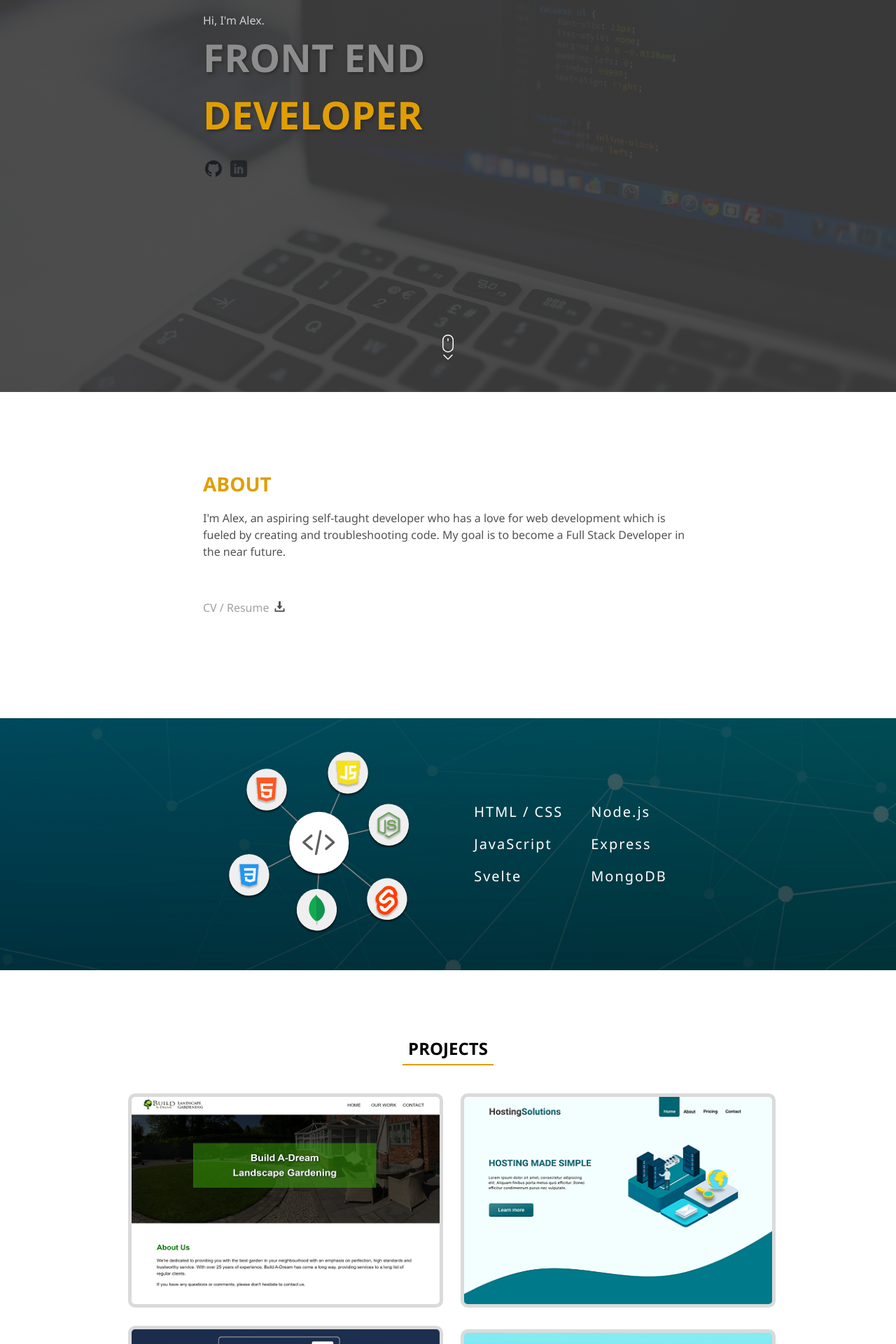
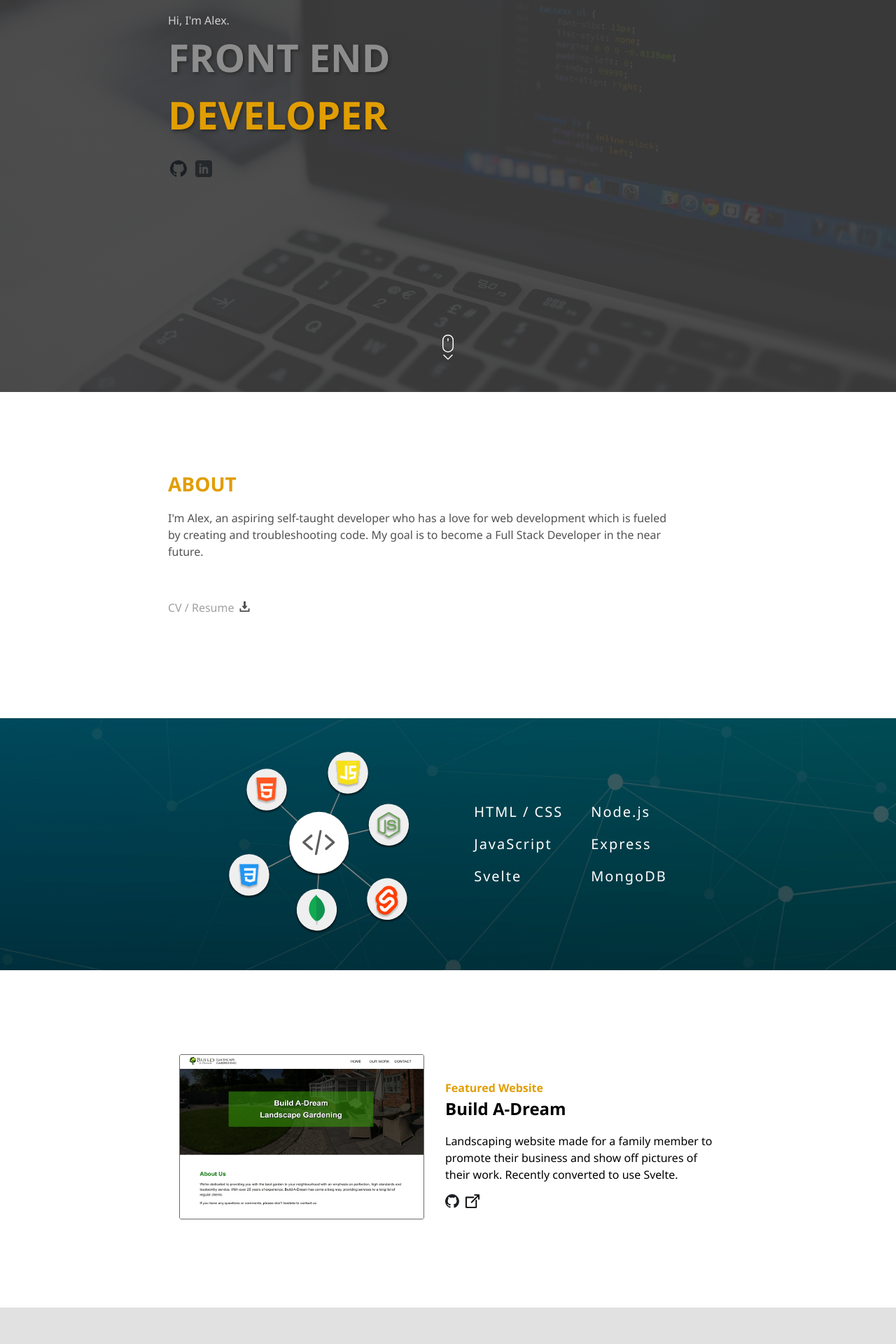
Before and after one commit to xfvelocity/portfolio-legacy, a PHP site: page / in a window 1280 px wide. Shown: the part 240-2160 px from the top of the page at 70% size. Run offline with PHP 8.4, Linux system fonts and the light colour scheme.

Commit message:
Projects updated, intersectionobserver for transitions

```diff
--- a/src/index.html
+++ b/src/index.html
@@ -37,6 +37,7 @@
 
     <a id="about"></a>
     <!-- Destination for the scroll down icon -->
+    <section class="aboutSection">
       <div class="about">
         <h2>ABOUT</h2>
         <p>
@@ -52,9 +53,10 @@
           </p>
         </a>
       </div>
+    </section>
 
     <!------- Services ---------->
-
+    <section class="servicesSection">
       <div class="services">
         <div class="services-img">
           <img src="img/technologies.svg" alt="">
@@ -72,66 +74,72 @@
           </ul>
         </div>
       </div>
+    </section>
 
+    <section class="projectSection">
       <div class="projects">
-      <div class="projects-title">
-        <a id="project">.</a>
-        <h2>PROJECTS</h2>
+        <div class="left project">
+          <div class="project-img">
+            <a href="https://builda-dream.com/">
+              <img src="img/build.png" alt="">
+            </a>
           </div>
-
-      <!------- Build A-Dream ---------->
-      <div class="projects-container">
-        <div class="projects-container-row left">
-          <img src="img/build.png" alt="Build A-Dream website" />
-          <div class="overlay">
-            <a
-              target="_blank"
-              href="https://github.com/xfvelocity/build-a-dream"
-              >View Source <img src="img/document.svg" alt="">
-            <a href="https://builda-dream.com/"
-              >Live Demo <img src="img/next-arrow.svg" alt=""></a>
+          <div class="project-text">
+            <h4>Featured Website</h4>
+            <h2>Build A-Dream</h2>
+            <p>Landscaping website made for a family member to promote their business and show off pictures of their work. Recently converted to use Svelte.</p>
+            <a href="https://github.com/xfvelocity/build-a-dream"><img src="img/github-icon.svg" alt="GitHub"></a>
+            <a href="https://builda-dream.com/"><img src="img/external.svg" alt="Visit website"></a>
           </div>
         </div>
-
-        <!------- HostingSolutions ---------->
-        <div class="projects-container-row right">
-          <img src="img/hostingsolutions.png" alt="Hosting Solutions website" />
-          <div class="overlay">
-            <a
-              target="_blank"
-              href=""
-              >View Source <img src="img/document.svg" alt=""></a>
-            <a href="/hostingsolutions"
-              >Live Demo <img src="img/next-arrow.svg" alt=""></a>
+        <div class="grey">
+          <div class="right project">
+            <div class="grey-img project-img">
+              <a href="https://alex-long.co.uk/rps/index.html">
+                <img src="img/rock-paper-scissors.png" alt="">
+              </a>
             </div>
-        </div>
-
-      <!------- Rock Paper Scissors ---------->
-      <div class="projects-container-row left">
-        <img src="img/rock-paper-scissors.png" alt="Rock Paper Scissors project" />
-        <div class="overlay">
-          <a target="_blank" href="https://github.com/xfvelocity/rock-paper-scissors"
-            >View Source <img src="img/document.svg" alt=""></a>
-          <a href="rps/index.html"
-            >Live Demo <img src="img/next-arrow.svg" alt=""></a>
-        </div>
-      </div>
-
-        <!------- Spongebob Quiz ---------->
-        <div class="projects-container-row right">
-          <img src="img/spongebob.png" alt="Spongebob Quiz project" />
-          <div class="overlay">
-            <a target="_blank" href="https://github.com/xfvelocity/react-quiz"
-              >View Source <img src="img/document.svg" alt=""></a>
-            <a href="quiz/index.html"
-              >Live Demo <img src="img/next-arrow.svg" alt=""></a>
+            <div class="project-text">
+              <h4>Featured Project</h4>
+              <h2>Rock, Paper, Scissors</h2>
+              <p>A simple rock paper scissors game made using vanilla JavaScript as a project to help me learn the fundamentals, not fully functional. </p>
+              <a href="https://github.com/xfvelocity/rock-paper-scissors"><img src="img/github-icon.svg" alt="GitHub"></a>
+              <a href="https://alex-long.co.uk/rps/index.html"><img src="img/external.svg" alt="Visit website"></a>
             </div>
           </div>
         </div>
-      <p>
-        <em>* Currently working on these, so they may not work as intended</em>
-      </p>
+        <div class="left project">
+          <div class="project-img">
+            <a href="https://alex-long.co.uk/hostingsolutions">
+              <img src="img/hostingsolutions.png" alt="">
+            </a>
           </div>
+          <div class="project-text">
+            <h4>Featured Website</h4>
+            <h2>HostingSolutions</h2>
+            <p>Recently made website to show off my ability at the framework Svelte. Made to replace the original version which can still be viewed on the website.</p>
+            <a href="https://github.com/xfvelocity/hosting-solutions"><img src="img/github-icon.svg" alt="GitHub"></a>
+            <a href="https://alex-long.co.uk/hostingsolutions"><img src="img/external.svg" alt="Visit website"></a>
+          </div>
+        </div>
+        <div class="grey">
+          <div class="right project">
+            <div class="grey-img project-img">
+              <a href="https://alex-long.co.uk/quiz/index.html">
+                <img src="img/spongebob.png" alt="">
+              </a>
+            </div>
+            <div class="project-text">
+              <h4>Featured Project</h4>
+              <h2>Spongebob Quiz</h2>
+              <p>An example of one of the projects I created using React, after originally creating it in JavaScript. Slightly outdated and not fully functional.</p>
+              <a href="https://github.com/xfvelocity/react-quiz"><img src="img/github-icon.svg" alt="GitHub"></a>
+              <a href="https://alex-long.co.uk/quiz/index.html"><img src="img/external.svg" alt="Visit website"></a>
+            </div>
+          </div>
+        </div>
+      </div>
+    </section>
 
     <!-- ----- Contact us --------
 
--- a/src/scss/_media.scss
+++ b/src/scss/_media.scss
@@ -1,4 +1,4 @@
-@media (min-width: 769px) {
+@media (min-width: 768px) {
   header {
     .header-text {
       text-align: left;
@@ -26,9 +26,6 @@
       margin-left: 50px;
       font-size: 20px;
     }
-  }
-  .projects-container-row {
-    width: 70%;
   }
   .contactUs {
     max-width: 400px;
@@ -63,11 +60,14 @@
 @media (min-width: 1150px) {
   header {
     .header-text {
-      width: 700px;
+      width: 800px;
     }
   }
   .about {
-    width: 700px;
+    width: 800px;
+    p {
+      width: 90%;
+    }
   }
 }
 
--- a/src/scss/_projects.scss
+++ b/src/scss/_projects.scss
@@ -1,107 +1,58 @@
 .projects {
-  padding-bottom: 60px;
-  #project {
-    color: white;
-    cursor: default;
+  .grey {
+    background: rgb(225, 225, 225);
   }
-  &-title {
-    text-align: center;
-    margin: 30px 0;
-    h2 {
-      border-bottom: 2px solid $secondary-color;
-      width: 130px;
-      padding-bottom: 4px;
+  .project {
+    width: 80%;
     margin: 0 auto;
-      //* Animation
-      position: relative;
-      opacity: 0;
-      top: -160px;
-      //*
+    padding: 60px 0;
+    &-img {
+      a:hover {
+        opacity: .75;
+      }
+      img {
+        width: 100%;
+        border: 1px solid #6b6b6b;
+        border-radius: 3px;
       }
     }
-  &-container {
-    text-align: center;
-    width: 80%;
-    margin: 0 auto;
-    &-row {
-      width: 90%;
-      margin: 10px auto;
-
-      img {
-          position: relative;
-          width: 100%;
-          padding: 5px;
-          border-radius: 10px;
-          background: rgb(218, 218, 218);
+    &-text {
+      margin-top: 20px;
+      h4 {
+        color: $secondary-color;
       }
-        &:hover {
-          opacity: 0.8;
-          transform: scale(1.01);
-          transition: 0.5s ease;
+      a img {
+        width: 20px;
+        margin-right: 5px;
+      }
+      a:hover {
+        opacity: .8;
       }
     }
-    .left {
-      opacity: 0;
-      position: relative;
-      left: -1600px;
+    @media (min-width: 768px) {
+      width: 60%;
     }
-    .right {
-      opacity: 0;
-      position: relative;
-      right: -1600px;
+    @media (min-width: 900px) {
+      display: flex;
+      align-items: center;
+      padding: 120px 0;
+      img {
+        width: 300px;
+        margin-right: 30px;
       }
-    .disabled {
-      cursor: default;
-    }
-  }
-  p {
-    text-align: center;
-    color: grey;
-  }
-}
-
-.overlay {
-  display: flex;
-  flex-direction: column;
-  align-items: center;
-  justify-content: center;
-  position: absolute;
-  transition: 0.7s ease;
-  top: 0;
-  width: 100%;
-  height: 100%;
-  opacity: 0;
-  background: black;
-  border-radius: 10px;
-  a {
-    border: 1px solid white;
-    color: white;
-    font-weight: 500;
-    cursor: pointer;
-    width: 50%;
-    margin: 5px 0;
-    padding: 10px 5px;
-    border-radius: 10px;
-
-    @include flex;
-    justify-content: center;
-    &:hover {
-      background: darken($secondary-color, 25%);
-      transition: 0.5s ease-in;
-    }
+      .grey-img {
+        order: 2;
         img {
-      width: 1.5rem;
-      background: none;
+          margin: 0;
+          margin-left: 30px;
         }
       }
     }
-
-.projects-container-row:hover .overlay {
-  opacity: .95;
+    @media (min-width: 1200px) {
+      max-width: 800px;
+      img {
+        width: 350px;
       }
-.disabled:hover .overlay {
-  display: none;
     }
-.disabled:hover {
-  transform: scale(1);
   }
+}
--- a/src/scss/style.scss
+++ b/src/scss/style.scss
@@ -110,7 +110,7 @@ header {
     url('../img/servicesBackground.png');
   @include image;
   padding: 30px 10px;
-  margin: 70px 0;
+  margin: 70px 0 0 0;
 
   &-img {
     display: flex;
```
Also changed, not shown: gulpfile.js (deleted, +0 -37 lines), package.json (deleted, +0 -24 lines), src/js/script.js (+45 -42 lines), src/css/style.css, src/img/external.svg (added). Lines whose indentation alone changed are shown as unchanged.
